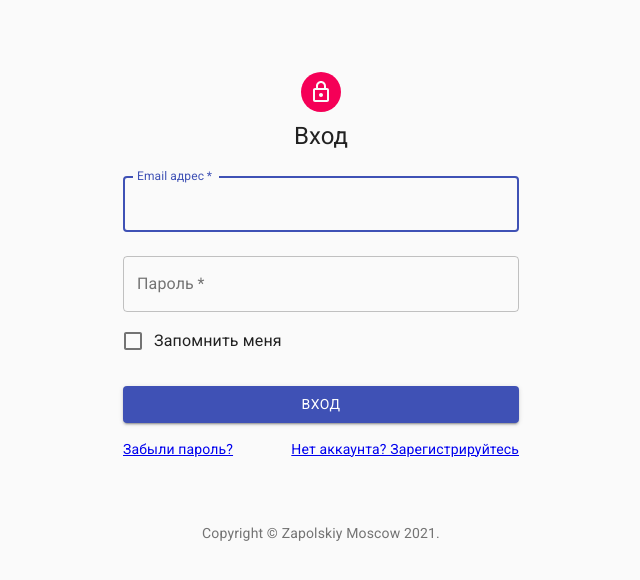
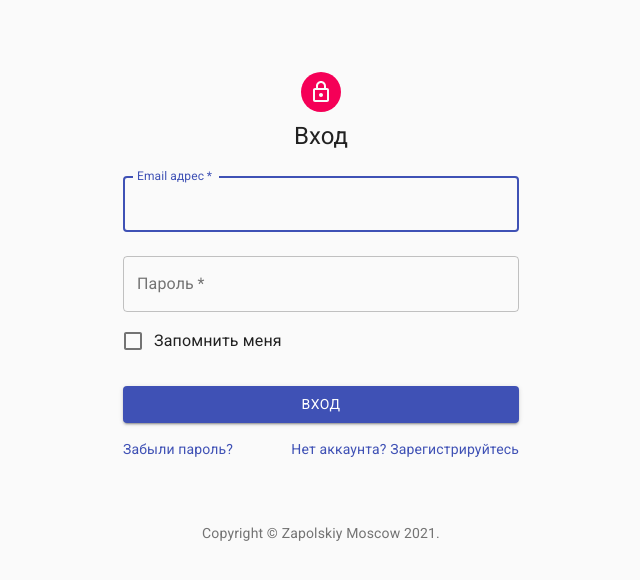
Before and after one commit to myliveweb/dev.smartrostov.ru, a React (Create React App) app: page /signin in a window 1280 px wide. Shown: the top 580 px of the page, without its empty margins (319-959 px from the left). Built offline with nearby package versions, Linux system fonts and the light colour scheme.

Commit message:
Fix Link

```diff
--- a/src/pages/SignIn.tsx
+++ b/src/pages/SignIn.tsx
@@ -86,14 +86,14 @@ export const SignIn: React.FC = () => {
           </Button>
           <Grid container>
             <Grid item xs>
-              <NavLink to="#">
+              <Link href="#" variant="body2">
                 Забыли пароль?
-              </NavLink>
+              </Link>
             </Grid>
             <Grid item>
-              <NavLink to="/signup">
+              <Link href="/signup" variant="body2">
                 {"Нет аккаунта? Зарегистрируйтесь"}
-              </NavLink>
+              </Link>
             </Grid>
           </Grid>
         </form>
--- a/src/pages/SignUp.tsx
+++ b/src/pages/SignUp.tsx
@@ -114,9 +114,9 @@ export const SignUp: React.FC = () => {
           </Button>
           <Grid container justify="flex-end">
             <Grid item>
-              <NavLink to="/signin">
+              <Link href="/signin" variant="body2">
                 Уже есть аккаунт? Войти
-              </NavLink>
+              </Link>
             </Grid>
           </Grid>
         </form>
```
